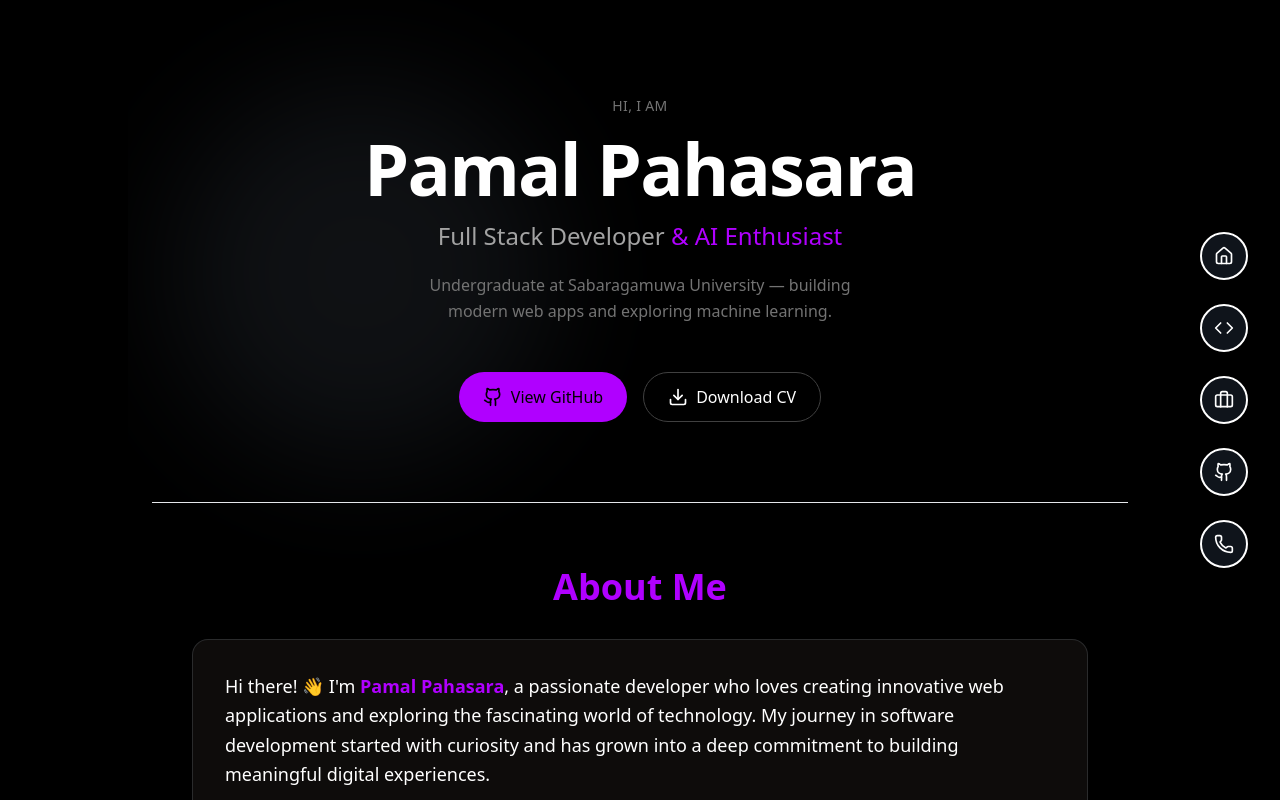
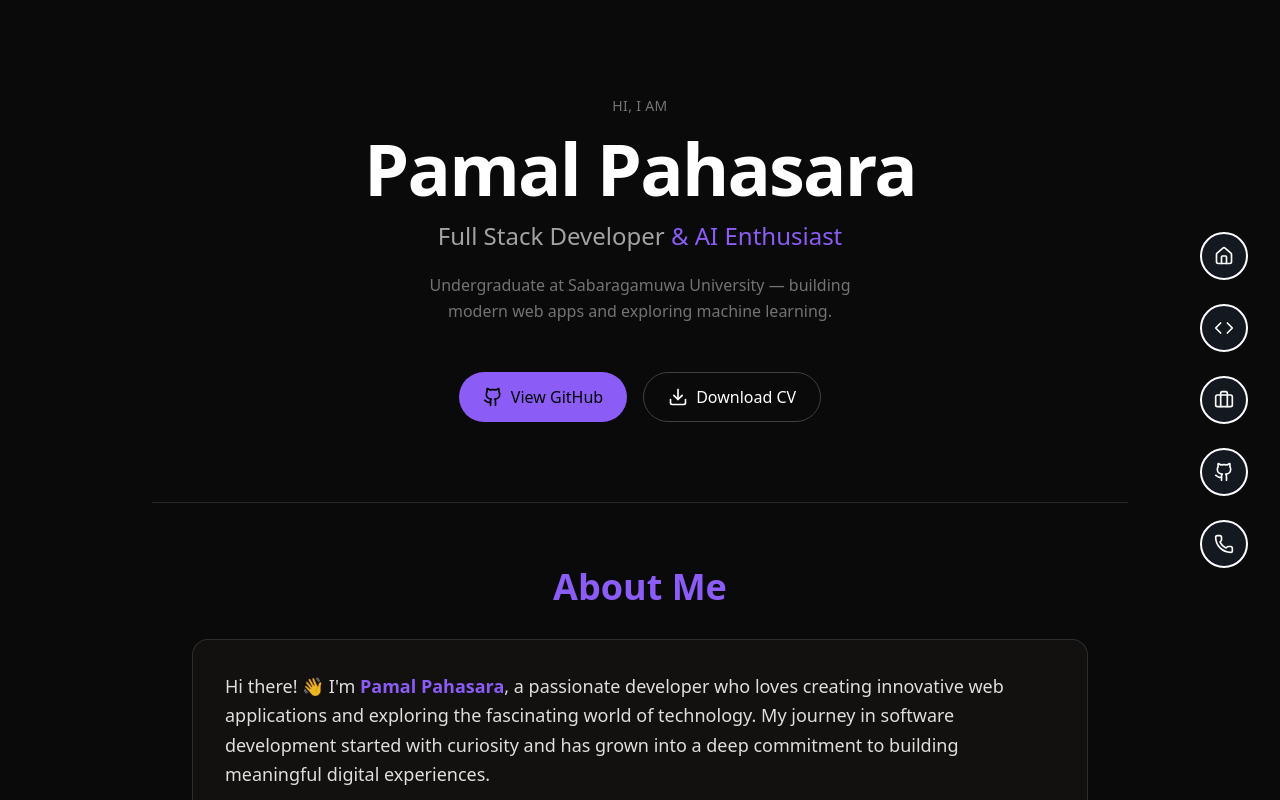
Before and after one commit to pamal29/react-portfolio, a React (Vite) app: page / in a window 1280 px wide. Shown: the top 800 px of the page. Built offline with nearby package versions, Linux system fonts and the light colour scheme.

Commit message:
neon color change to less bright one

```diff
--- a/tailwind.config.js
+++ b/tailwind.config.js
@@ -1,11 +1,30 @@
 export default {
   content: ["./index.html", "./src/**/*.{js,jsx}"],
+
   theme: {
     extend: {
       colors: {
-        neonPurple: "#B000FF",
-  },
+        // Base surfaces
+        bg: {
+          DEFAULT: "#0a0a0a",
+          soft: "#111113",
+        },
+
+        // Text
+        textLight: "#f5f5f5",
+        mutedLight: "#a3a3a3",
+        muted: "#6b6b6f",
+
+        // Accent
+        neonPurple: "#8b5cf6",
+        neonPurpleDark: "#6d28d9",
+        neonPurpleSoft: "#c4b5fd",
+
+        // Borders
+        borderMuted: "#27272a",
+      },
     },
   },
+
   plugins: [],
 }
```
